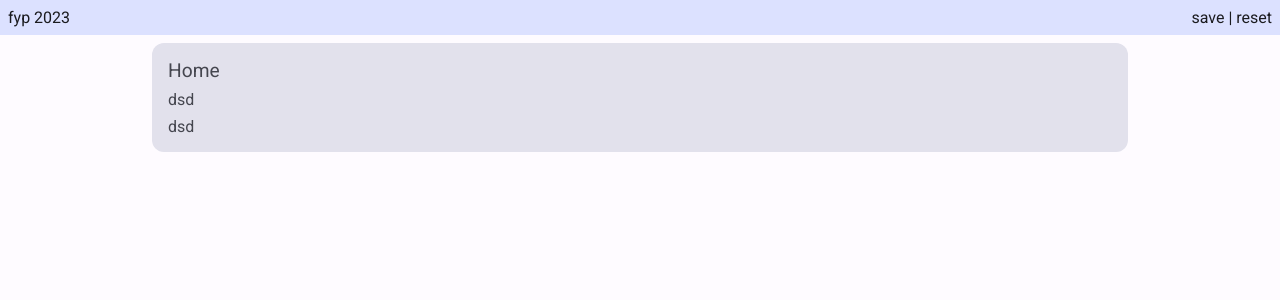
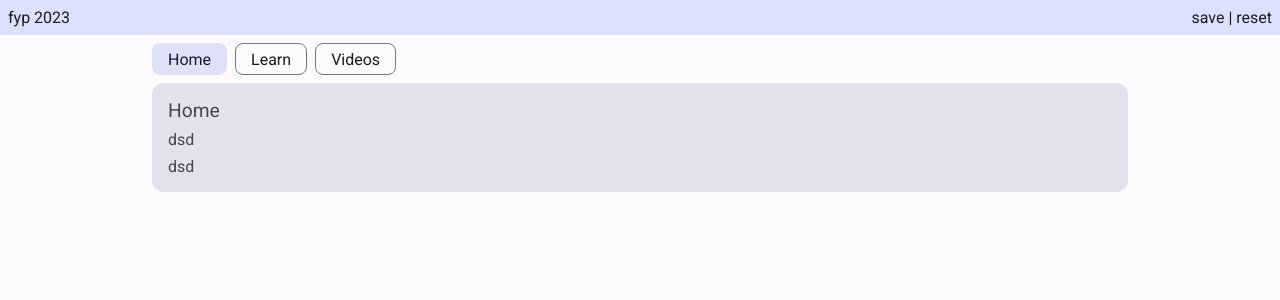
Before and after one commit to Zencron/fyp-2023, a React (Vite) app: page / in a window 1280 px wide. Shown: the top 300 px of the page. Built offline with nearby package versions, Linux system fonts and the light colour scheme.

Commit message:
feat: navigation bar

```diff
--- a/src/containers/mainGrid/MainGrid.jsx
+++ b/src/containers/mainGrid/MainGrid.jsx
@@ -1,15 +1,19 @@
 import styles from "./MainGrid.module.css";
+import { useState } from "react";
 
 import Header from "/src/containers/header/Header";
+import NavigationBar from "/src/containers/navigationBar/NavigationBar";
 import HomeContainer from "/src/containers/homeContainer/HomeContainer";
 
 export default function MainGrid() {
+  const [currentTab, setCurrentTab] = useState("home");
   return (
     <div className={styles.mainGrid}>
       <div className={styles.header}>
         <Header />
       </div>
       <div className={styles.content}>
+        <NavigationBar currentTab={currentTab} setCurrentTab={setCurrentTab} />
         <HomeContainer />
       </div>
     </div>
--- /dev/null
+++ b/src/containers/navigationBar/NavigationBar.jsx
@@ -0,0 +1,44 @@
+import styles from "./NavigationBar.module.css";
+
+export default function NavigationBar({ currentTab, setCurrentTab }) {
+  return (
+    <div className={styles.navigationBar}>
+      <NavigationChip
+        tab="home"
+        currentTab={currentTab}
+        setCurrentTab={setCurrentTab}
+      >
+        Home
+      </NavigationChip>
+      <NavigationChip
+        tab="learn"
+        currentTab={currentTab}
+        setCurrentTab={setCurrentTab}
+      >
+        Learn
+      </NavigationChip>
+      <NavigationChip
+        tab="videos"
+        currentTab={currentTab}
+        setCurrentTab={setCurrentTab}
+      >
+        Videos
+      </NavigationChip>
+    </div>
+  );
+}
+
+function NavigationChip({ children, currentTab, tab, setCurrentTab }) {
+  const selected = currentTab === tab;
+  const className = `${styles.navigationChip} ${
+    selected ? styles.selected : ""
+  }`;
+  function handleClick() {
+    setCurrentTab(tab);
+  }
+  return (
+    <button className={className} onClick={handleClick}>
+      {children}
+    </button>
+  );
+}
--- /dev/null
+++ b/src/containers/navigationBar/NavigationBar.module.css
@@ -0,0 +1,50 @@
+.navigationBar {
+  margin: 8px 0;
+  display: flex;
+  flex-direction: row;
+  gap: 8px;
+}
+
+.navigationChip {
+  position: relative;
+  background-color: inherit;
+  color: inherit;
+  border: var(--color-outline) 1px solid;
+  border-radius: 8px;
+  cursor: pointer;
+  height: 32px;
+  padding: 0 15px 0 15px;
+  user-select: none;
+}
+
+.navigationChip::after {
+  content: "";
+  position: absolute;
+  height: 100%;
+  width: 100%;
+  border-radius: 7px;
+  top: 0;
+  left: 0;
+  opacity: 0;
+  background-color: var(--color-on-primary-container);
+}
+
+.navigationChip:hover::after {
+  opacity: 0.08;
+}
+
+.navigationChip:focus-visible::after {
+  opacity: 0.12;
+}
+
+.navigationChip:active::after {
+  opacity: 0.12;
+}
+
+.selected {
+  border: none;
+  padding: 0 16px 0 16px;
+  background-color: var(--color-secondary-container);
+  color: var(--color-on-secondary-container);
+  pointer-events: none;
+}
```
